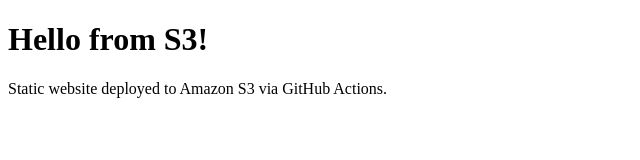
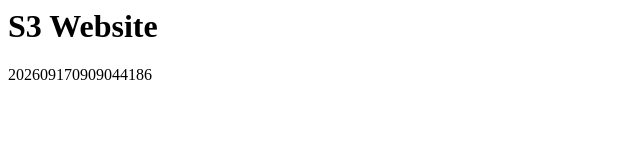
Before and after one commit to posulka50/aws-cicd-task-01-s3-static-website, a plain HTML site: page index.html in a window 1280 px wide. Shown: the whole page, without its empty margins (0-640 px from the left). Drawn offline with Linux system fonts and the light colour scheme.

Commit message:
Add index.html

```diff
--- a/index.html
+++ b/index.html
@@ -1,12 +1,9 @@
-<!DOCTYPE html>
-<html lang="en">
-<head>
-  <meta charset="UTF-8">
-  <meta name="viewport" content="width=device-width, initial-scale=1.0">
-  <title>AWS CI/CD Task 01</title>
-</head>
-<body>
-  <h1>Hello from S3!</h1>
-  <p>Static website deployed to Amazon S3 via GitHub Actions.</p>
-</body>
+<html>
+  <head>
+    <title>S3 Website</title>
+  </head>
+  <body>
+    <h1>S3 Website</h1>
+    <p>202609170909044186</p>
+  </body>
 </html>
```
